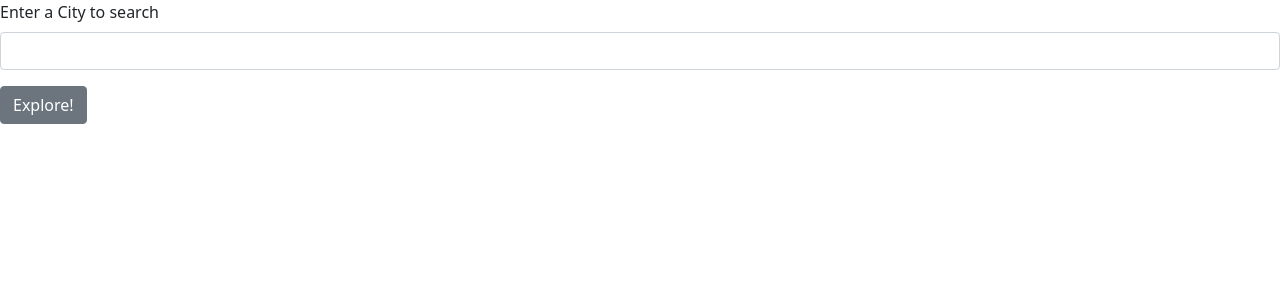
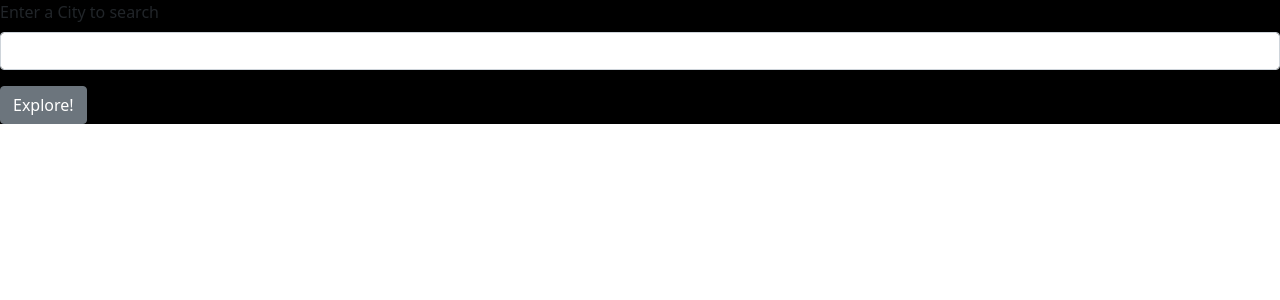
Before and after one commit to KirkGarrison/city-explorer, a React (Create React App) app: page / in a window 1280 px wide. Shown: the top 300 px of the page. Built offline with nearby package versions, Linux system fonts and the light colour scheme.

Commit message:
Commented out css styling

```diff
--- a/src/App.css
+++ b/src/App.css
@@ -1,4 +1,14 @@
-.App {
+body {
+  background-color: grey;
+}
+
+div {
+  background-color: black;
+}
+
+
+
+/* .App {
   text-align: center;
 }
 
@@ -36,3 +46,4 @@
     transform: rotate(360deg);
   }
 }
+ */
--- a/src/App.js
+++ b/src/App.js
@@ -3,7 +3,7 @@ import axios from "axios";
 import CityCard from "./CityCard";
 import Searchform from "./SearchForm";
 import Alert from "react-bootstrap/Alert";
-import "./style.css"
+import "./App.css"
 
 
 
--- a/src/index.css
+++ b/src/index.css
@@ -1,4 +1,4 @@
-body {
+/* body {
   margin: 0;
   font-family: -apple-system, BlinkMacSystemFont, 'Segoe UI', 'Roboto', 'Oxygen',
     'Ubuntu', 'Cantarell', 'Fira Sans', 'Droid Sans', 'Helvetica Neue',
@@ -10,4 +10,4 @@ body {
 code {
   font-family: source-code-pro, Menlo, Monaco, Consolas, 'Courier New',
     monospace;
-}
+} */
--- a/src/style.css
+++ /dev/null
@@ -1,3 +0,0 @@
-body {
-    background-color: grey;
-  }
```
